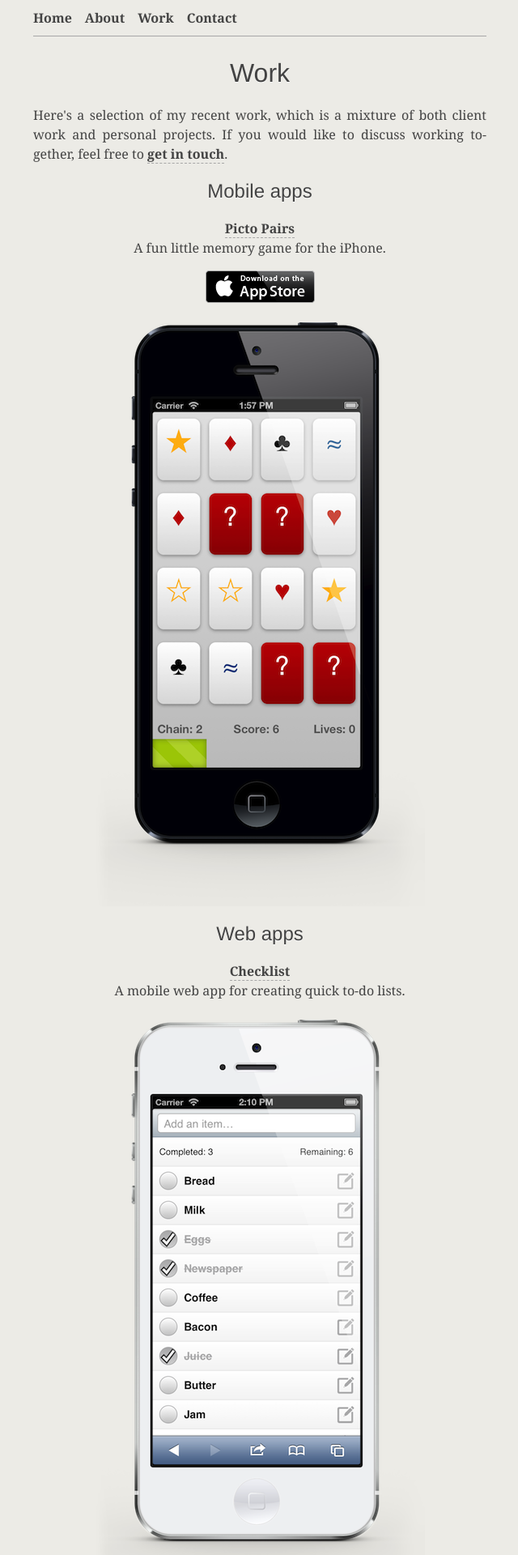
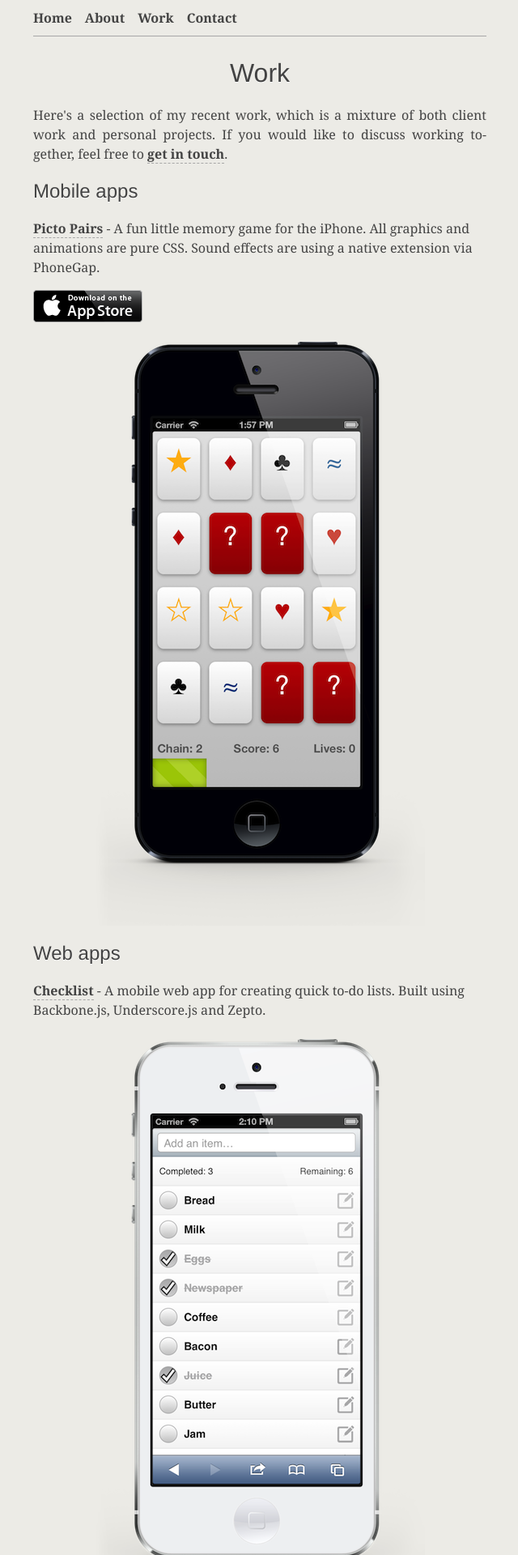
Before and after one commit to alexgibson/alxgbsn.co.uk, a Jekyll site: the page built from work/index.html, in a window 1280 px wide. Shown: the top 1920 px of the page at 81% size, without its empty margins (319-959 px from the left). Built offline with Jekyll 4.4.1, drawn with Linux system fonts in a browser that asks for light colours; Markdown is read by kramdown in place of the engine named in the settings; comment, search, counter and statistics services are not loaded; some of the changed text lies outside the part shown.

Commit message:
Update work page

```diff
--- a/work/index.html
+++ b/work/index.html
@@ -17,7 +17,7 @@
 
 		<figure>
 			<figcaption>
-				<a href="http://appstore.com/pictopairs" onClick="_gaq.push(['_trackEvent', 'App Store', 'Link', 'Picto Pairs']);">Picto Pairs</a><br>A fun little memory game for the iPhone.<p><a class="image-link" href="http://appstore.com/pictopairs" onClick="_gaq.push(['_trackEvent', 'App Store', 'Link', 'Picto Pairs']);"><img class="fadeIn" src="{{ root }}/images/appstore.png" height="40" width="135" alt="Download on the App Store" /></a></p>
+				<a href="http://appstore.com/pictopairs" onClick="_gaq.push(['_trackEvent', 'App Store', 'Link', 'Picto Pairs']);">Picto Pairs</a> - A fun little memory game for the iPhone. All graphics and animations are pure CSS. Sound effects are using a native extension via PhoneGap.<p><a class="image-link" href="http://appstore.com/pictopairs" onClick="_gaq.push(['_trackEvent', 'App Store', 'Link', 'Picto Pairs']);"><img class="fadeIn" src="{{ root }}/images/appstore.png" height="40" width="135" alt="Download on the App Store" /></a></p>
 			</figcaption>
 			<a class="image-link" href="http://appstore.com/pictopairs" onClick="_gaq.push(['_trackEvent', 'App Store', 'Link', 'Picto Pairs']);">
 				<img class="fadeIn" src="{{root}}/images/pictopairs.png"  alt="Picto Pairs app running on iPhone 5" />
@@ -32,7 +32,7 @@
 
 		<figure>
 			<figcaption>
-				<a href="http://alxgbsn.co.uk/checklist">Checklist</a><br>A mobile web app for creating quick to-do lists.
+				<a href="http://alxgbsn.co.uk/checklist">Checklist</a> - A mobile web app for creating quick to-do lists. Built using Backbone.js, Underscore.js and Zepto.
 			</figcaption>
 			<a class="image-link" href="http://alxgbsn.co.uk/checklist">
 				<img class="fadeIn" src="{{root}}/images/checklist.png" alt="Checklist running in Safari on iPhone 5" />
@@ -41,7 +41,7 @@
 
 		<figure>
 			<figcaption>
-				<a href="http://alxgbsn.co.uk/wavepad">Wave-PD1</a><br>An interactive audio synthesizer.<p><a class="image-link" href="https://chrome.google.com/webstore/detail/wave-pd1/mlfpecdpefobbgcdgdllmgcaldilandl"><img class="fadeIn" src="{{ root }}/images/chromewebstore.png" height="58" width="206" alt="Available in the Chrome Web Store" /></a></p>
+				<a href="http://alxgbsn.co.uk/wavepad">Wave-PD1</a> - An interactive audio synthesizer built using the Web Audio API. Available via the web or Chrome Web Store. Works with both mouse and touch input.<p><a class="image-link" href="https://chrome.google.com/webstore/detail/wave-pd1/mlfpecdpefobbgcdgdllmgcaldilandl"><img class="fadeIn" src="{{ root }}/images/chromewebstore.png" height="58" width="206" alt="Available in the Chrome Web Store" /></a></p>
 			</figcaption>
 			<a class="image-link" href="http://alxgbsn.co.uk/wavepad">
 				<img class="fadeIn" src="{{root}}/images/wavepad.png"  alt="Wave-PD1 running in Safari on iPhone 5" />
@@ -56,7 +56,7 @@
 
 		<figure>
 			<figcaption>
-				<a href="http://dreampopbakery.co.uk">Dream Pop Bakery</a><br>A clean &amp; elegant responsive website.
+				<a href="http://dreampopbakery.co.uk">Dream Pop Bakery</a> - A simple, clean &amp; elegant responsive website. Built with performance in mind, it is designed to load fast and look great on phones, tablets and desktop web browsers.
 			</figcaption>
 			<a class="image-link" href="http://dreampopbakery.co.uk">
 				<img class="fadeIn" src="{{root}}/images/dreampopbakery.png"  alt="Dream Pop Bakery website running in Safari on iPhone 5" />
```
Also changed, not shown: sass/styles.scss (+11 -7 lines), css/styles.css, 5 other files.
